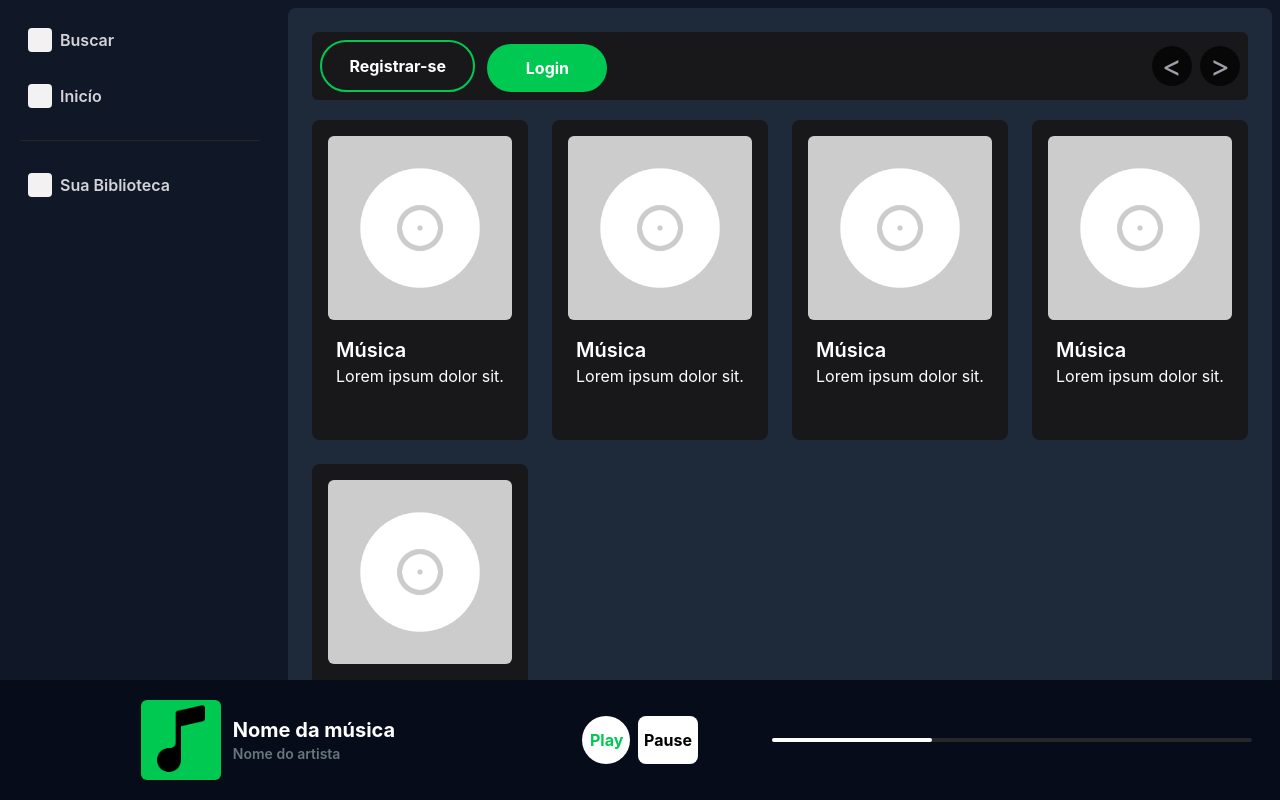
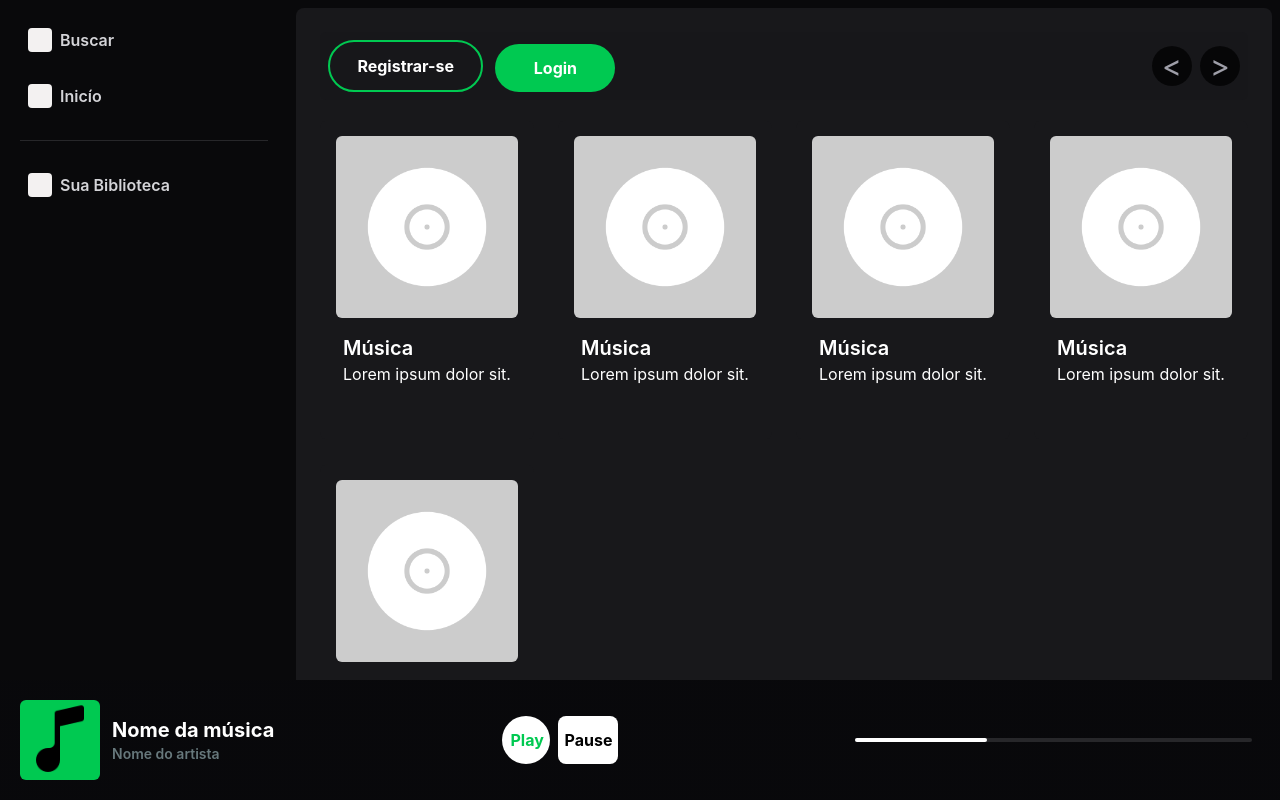
Before and after one commit to AlefAmorim/FIECFY, a React (Vite) app: page / in a window 1280 px wide. Built offline with nearby package versions, Linux system fonts and the light colour scheme.

Commit message:
refactor:Alterações no componente Player

```diff
--- a/src/App.jsx
+++ b/src/App.jsx
@@ -19,10 +19,10 @@ import Player from "./components/Player";
 // }
 function App() {
   return (
-    <div className="layout-principal flex flex-col  w-screen text-white bg-gray-900 h-screen">
+    <div className="layout-principal flex flex-col  w-screen text-white bg-zinc-950 h-screen">
       <div className="flex flex-1 overflow-hidden ">
           <Sidebar />
-        <main className="flex-1 /*flex-col*/ gap-5 h-full w-full m-2 p-6 bg-gray-800 rounded-lg overflow-y-auto">
+        <main className="flex-1 /*flex-col*/ gap-5 h-full w-full m-2 p-6 bg-zinc-900 rounded-lg overflow-y-auto">
           <Header/>
           <div className="h-[800px] pt-5">
             <PlaylistGrid/>
--- a/src/components/Header/index.jsx
+++ b/src/components/Header/index.jsx
@@ -5,7 +5,7 @@ import { useState } from "react";
 function Header() {
     const [isLogado, setIsLogado] = useState(false);
     return (
-        <header className="max-h-200 sticky top-0 z-10 bg-zinc-900 rounded-md w-full flex items-center gap-2 justify-between p-2 flex-col md:flex-row md:justify-between">
+        <header className="max-h-200 sticky top-0 z-10 bg-zinc-900/90 rounded-md w-full flex items-center gap-2 justify-between p-2 flex-col md:flex-row md:justify-between">
                 {
                     isLogado ? <ProfileBadge/>:
                     <div className="botoes-wrapper flex gap-3  justify-end items-end">
--- a/src/components/Player/index.jsx
+++ b/src/components/Player/index.jsx
@@ -1,9 +1,36 @@
 import ProgressBar from "../ProgressBar";
 
+// function Player() {
+//     return (
+//         <footer className="bg-linear-to-l from-zinc-950/70 to-zinc-950/70 /*fixed*/  backdrop-blur-md  p-5  grid grid-cols-2  grid-rows-[90%_10%] lg:grid-cols-[40%_1fr_40%] xl:grid-rows-1 w-screen h-30  /*bottom-0*/ gap-2">
+//             <div className="flex gap-3 items-center justify-center ">
+//                 <div className="container-image bg-green-500 h-full rounded-md flex items-center">
+//                     <img src="/public/icon-nota-musical.png" className="h-full" alt="Icone nota musical" />
+//                 </div>
+//                 <div className="info-musica flex flex-col">
+//                     <h3 className=" font-bold text-xl">Nome da música</h3>
+//                     <p className="text-sm font-semibold text-mist-500">Nome do artista</p>
+//                 </div>
+//             </div>
+//             <div className="w-full flex items-center justify-center gap-2 p-1">
+//             {/* Nossos botões serão estáticos por enquanto! */}
+//                 <button className="w-12 h-12 rounded-full bg-white text-green-500 p-2 font-bold  hover:bg-gray-300 transition-colors cursor-pointer">
+//                     Play
+//                 </button>
+//                 <button className="w-15 h-12 rounded-lg bg-white text-black  font-bold hover:bg-gray-300 transition-colors cursor-pointer text-center">
+//                     Pause
+//                 </button>
+//             </div>
+//             <div className="container-progress flex items-center p-2 w-full col-span-full md:col-start-auto">
+//                 <ProgressBar />
+//             </div>
+//         </footer>
+//     );
+// }
 function Player() {
     return (
-        <footer className="bg-linear-to-l from-gray-950/70 to-gray-950/70 /*fixed*/  backdrop-blur-md  p-5  grid grid-cols-2  grid-rows-[90%_10%] lg:grid-cols-[40%_1fr_40%] xl:grid-rows-1 w-screen h-30  /*bottom-0*/ gap-2">
-            <div className="flex gap-3 items-center justify-center ">
+        <footer className="bg-linear-to-l from-zinc-950/70 to-zinc-950/70 /*fixed*/  backdrop-blur-md  p-5   flex justify-center  w-screen h-30  gap-2">
+            <div className="flex  gap-3 items-center justify-start ">
                 <div className="container-image bg-green-500 h-full rounded-md flex items-center">
                     <img src="/public/icon-nota-musical.png" className="h-full" alt="Icone nota musical" />
                 </div>
@@ -12,7 +39,7 @@ function Player() {
                     <p className="text-sm font-semibold text-mist-500">Nome do artista</p>
                 </div>
             </div>
-            <div className="w-full flex items-center justify-center gap-2 p-1">
+            <div className="  flex-1 flex items-center justify-center gap-2 p-1">
             {/* Nossos botões serão estáticos por enquanto! */}
                 <button className="w-12 h-12 rounded-full bg-white text-green-500 p-2 font-bold  hover:bg-gray-300 transition-colors cursor-pointer">
                     Play
@@ -21,11 +48,12 @@ function Player() {
                     Pause
                 </button>
             </div>
-            <div className="container-progress flex items-center p-2 w-full col-span-full md:col-start-auto">
+            <div className="container-progress flex items-center p-2 w-1/3 justify-end">
                 <ProgressBar />
             </div>
         </footer>
     );
 }
 
+
 export default Player;
--- a/src/components/SideBar/index.jsx
+++ b/src/components/SideBar/index.jsx
@@ -1,6 +1,6 @@
 function Sidebar() {
     return (
-        <aside className="row-span-1 h-full w-70 p-5 hidden md:flex md:flex-col md:gap-6">
+        <aside className="row-span-1 h-full w-72 p-5 hidden md:flex md:flex-col md:gap-6">
             {/* <nav className="w-full">
                 <ul className="flex flex-col gap-4 ">
                     <li className="p-2 rounded-xl hover:bg-zinc-600/40 hover:font-semibold hover:transition-colors cursor-pointer">Inicío</li>
@@ -9,11 +9,11 @@ function Sidebar() {
                 </ul>
             </nav> */}
             <nav className="w-full flex flex-col gap-4">
-                    <a href="#" className="p-2 rounded-xl text-zinc-300 font-semibold hover:bg-zinc-600/40 hover:transition-colors  flex gap-2 cursor-pointer">
+                    <a href="#" className="p-2 rounded-xl text-zinc-300 font-semibold hover:bg-zinc-600/40 hover:text-white hover:transition-colors  flex gap-2 cursor-pointer">
                         <div className="icone bg-taupe-100 w-6 h-6 rounded-sm"></div>
                         Buscar
                     </a>
-                    <a href="#" className="p-2 rounded-xl text-zinc-300 hover:bg-zinc-600/40 font-semibold flex gap-2 hover:transition-colors cursor-pointer">
+                    <a href="#" className="p-2 rounded-xl text-zinc-300 hover:bg-zinc-600/40  hover:text-white font-semibold flex gap-2 hover:transition-colors cursor-pointer">
                         <div className="icone bg-taupe-100 w-6 h-6 rounded-sm"></div>
                         Inicío
                     </a>
@@ -23,7 +23,7 @@ function Sidebar() {
             </nav>
             <div className="w-full h-px bg-zinc-800"></div>
             <nav className="w-full">
-                <a href="#" className="p-2 rounded-xl text-zinc-300 w-full font-semibold hover:bg-zinc-600/40 hover:transition-colors flex gap-2 cursor-pointer ">
+                <a href="#" className="p-2 rounded-xl text-zinc-300 w-full font-semibold hover:bg-zinc-600/40 hover:text-white hover:transition-colors flex gap-2 cursor-pointer ">
                     <div className="icone bg-taupe-100 w-6 h-6 rounded-sm"></div>
                     Sua Biblioteca
                 </a>
```
